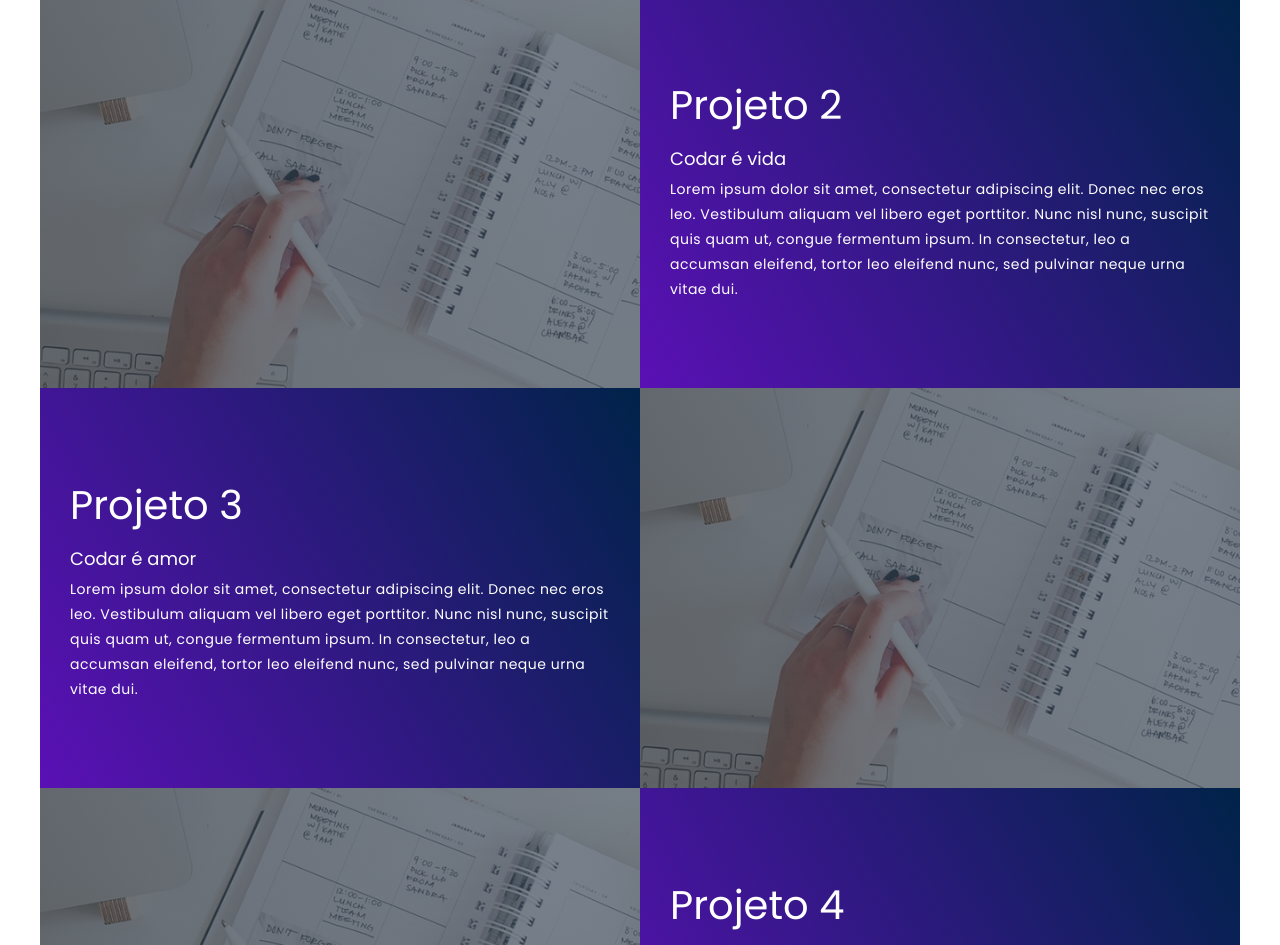
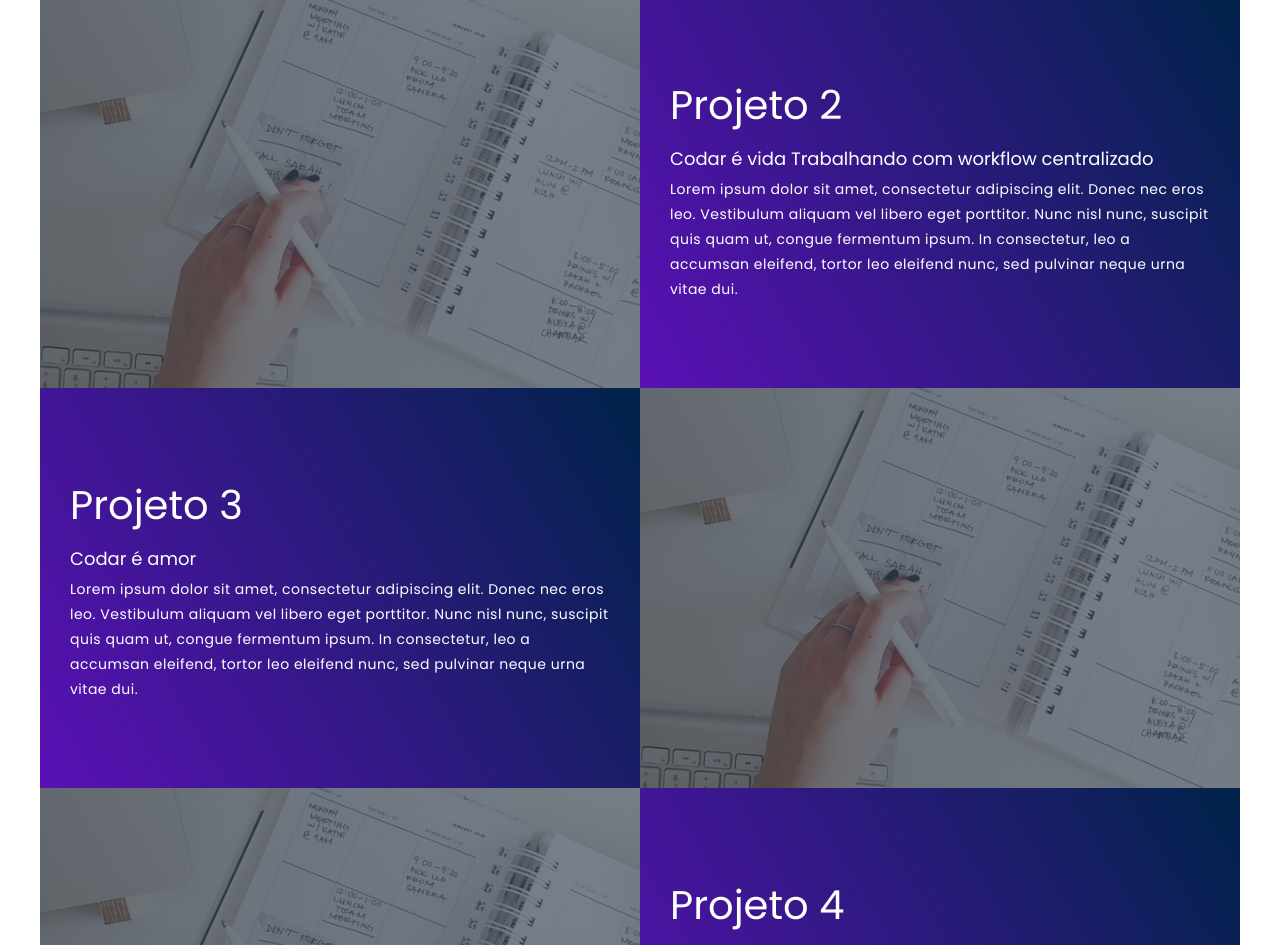
Before and after one commit to danilofreitas90/Portifolio_TechAcademy, a plain HTML site: page index.html in a window 1280 px wide. Shown: the part 1587-2532 px from the top of the page. Drawn offline with Linux system fonts and the light colour scheme.

Commit message:
update index description project 2

```diff
--- a/index.html
+++ b/index.html
@@ -42,7 +42,7 @@
                 <div class="project-item">
                     <div class="project-info">
                         <h1>Projeto 2</h1>
-                        <h2>Codar é vida</h2>
+                        <h2>Codar é vida Trabalhando com workflow centralizado</h2>
                         <p>Lorem ipsum dolor sit amet, consectetur adipiscing elit. Donec nec eros leo. Vestibulum
                             aliquam vel libero eget porttitor. Nunc nisl nunc, suscipit quis quam ut, congue fermentum
                             ipsum. In consectetur, leo a accumsan eleifend, tortor leo eleifend nunc, sed pulvinar neque
```
